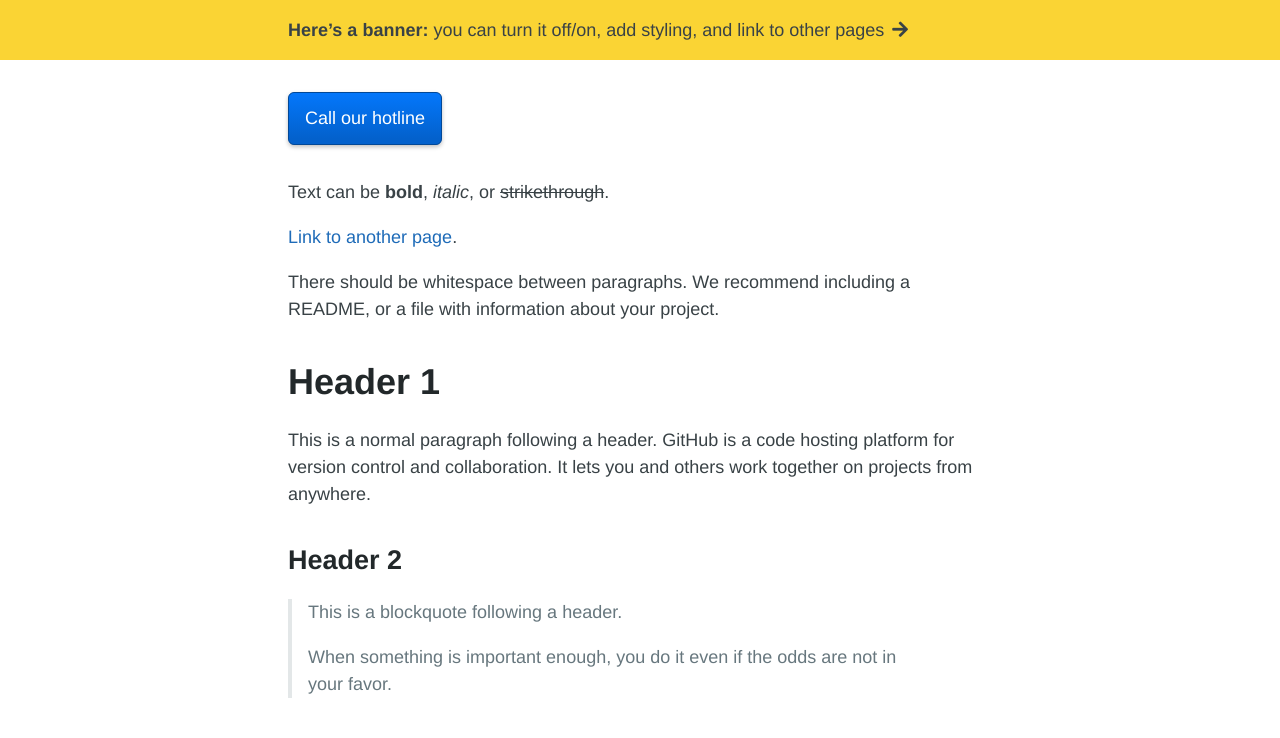
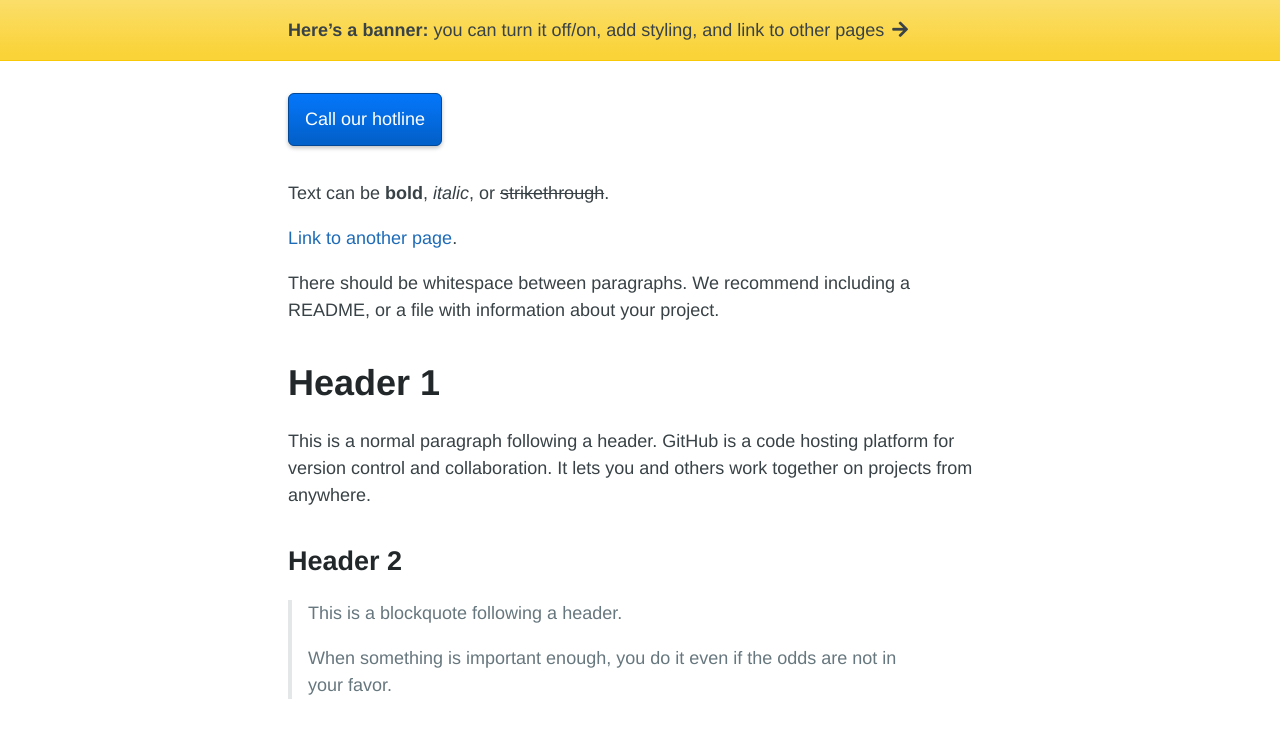
Before and after one commit to ChicagoTenants/chicagotenants.org, a Jekyll site: the page built from index.md, in a window 1280 px wide. Shown: the top 738 px of the page. Built offline with Jekyll 4.4.1, drawn with Linux system fonts in a browser that asks for light colours; nearby versions of some CDN libraries; some web fonts are replaced; library files that are not in the unit come from our copies.

Commit message:
changed banner style to match button

```diff
--- a/_sass/jekyll.scss
+++ b/_sass/jekyll.scss
@@ -140,7 +140,9 @@ p {
 	z-index: 1;
 	width: 100%;
 	padding: 1rem 0;
-	background-color: $yellow;
+	border-bottom: 1px solid $yellow-3;
+	background-color: $yellow-2;
+	background-image: linear-gradient(-180deg, $yellow-1, $yellow-2 90%);
 }
 
 #banner-content {
--- a/_sass/variables.scss
+++ b/_sass/variables.scss
@@ -4,7 +4,9 @@ $white: #fff;
 $blue-1: #0477fb;
 $blue-2: #0361cc;
 $blue-3: #024897;
-$yellow: #fad434;
+$yellow-1: #fbde6a;
+$yellow-2: #fad338;
+$yellow-3: #f9c806;
 
 // Breakpoints
 $large-breakpoint: 64em !default;
```
